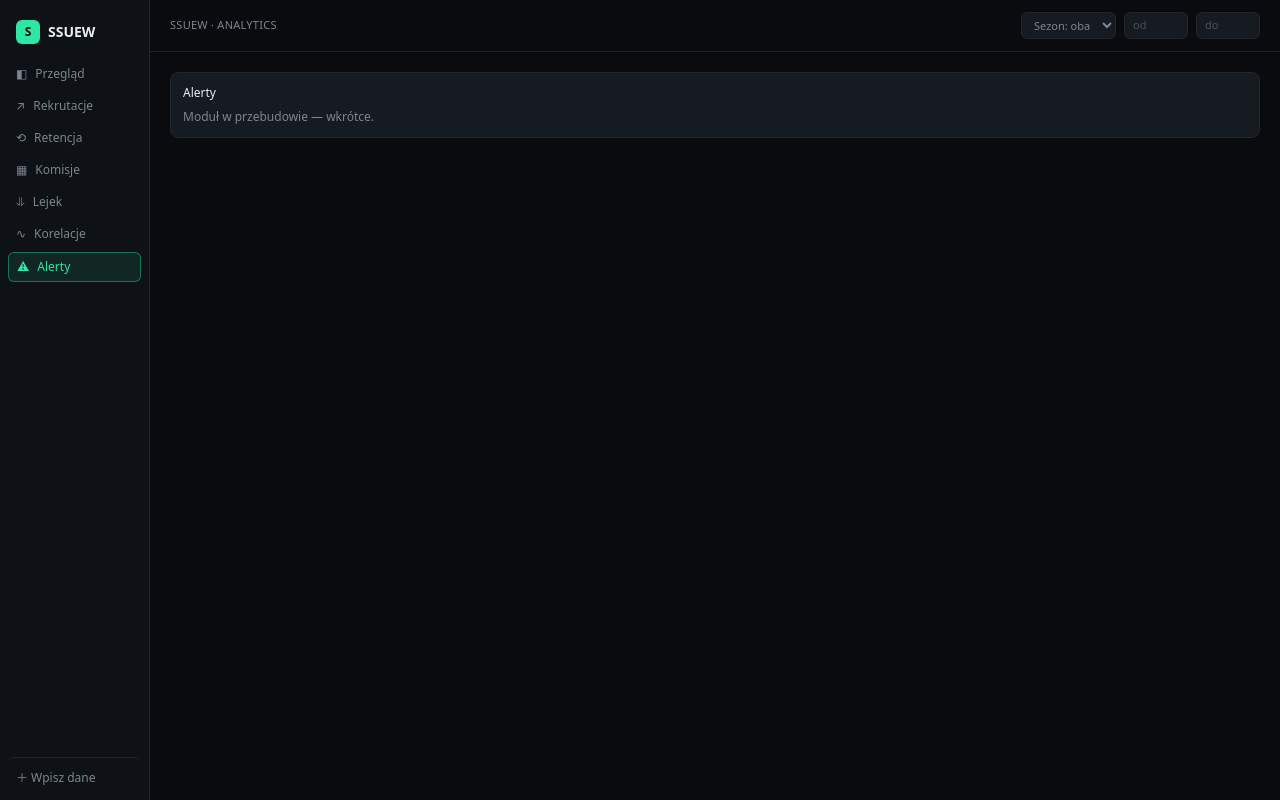
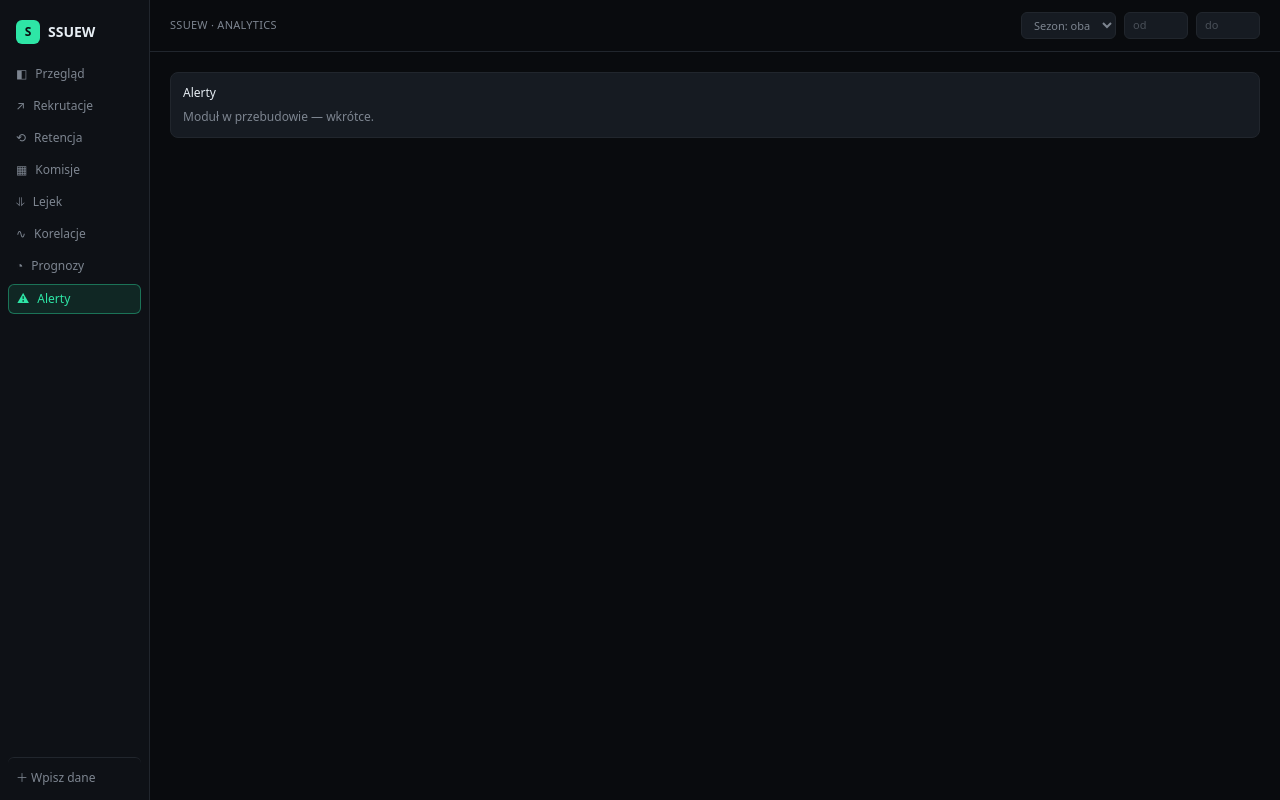
Before and after one commit to mikolajradlinski53/ssuew-analytics, a Next.js app: page /alerty in a window 1280 px wide. Built offline with nearby package versions, Linux system fonts and the light colour scheme.

Commit message:
feat(ui): pozycja Prognozy w sidebarze

```diff
--- a/components/ui/Sidebar.tsx
+++ b/components/ui/Sidebar.tsx
@@ -9,6 +9,7 @@ export const NAV = [
   { href: '/komisje', label: 'Komisje', glyph: '▦' },
   { href: '/lejek', label: 'Lejek', glyph: '⥥' },
   { href: '/korelacje', label: 'Korelacje', glyph: '∿' },
+  { href: '/prognozy', label: 'Prognozy', glyph: '◔' },
   { href: '/alerty', label: 'Alerty', glyph: '⚠' },
 ] as const
 
```
Also changed, not shown: 1 other file (tests, documents, lock files or other folders).
